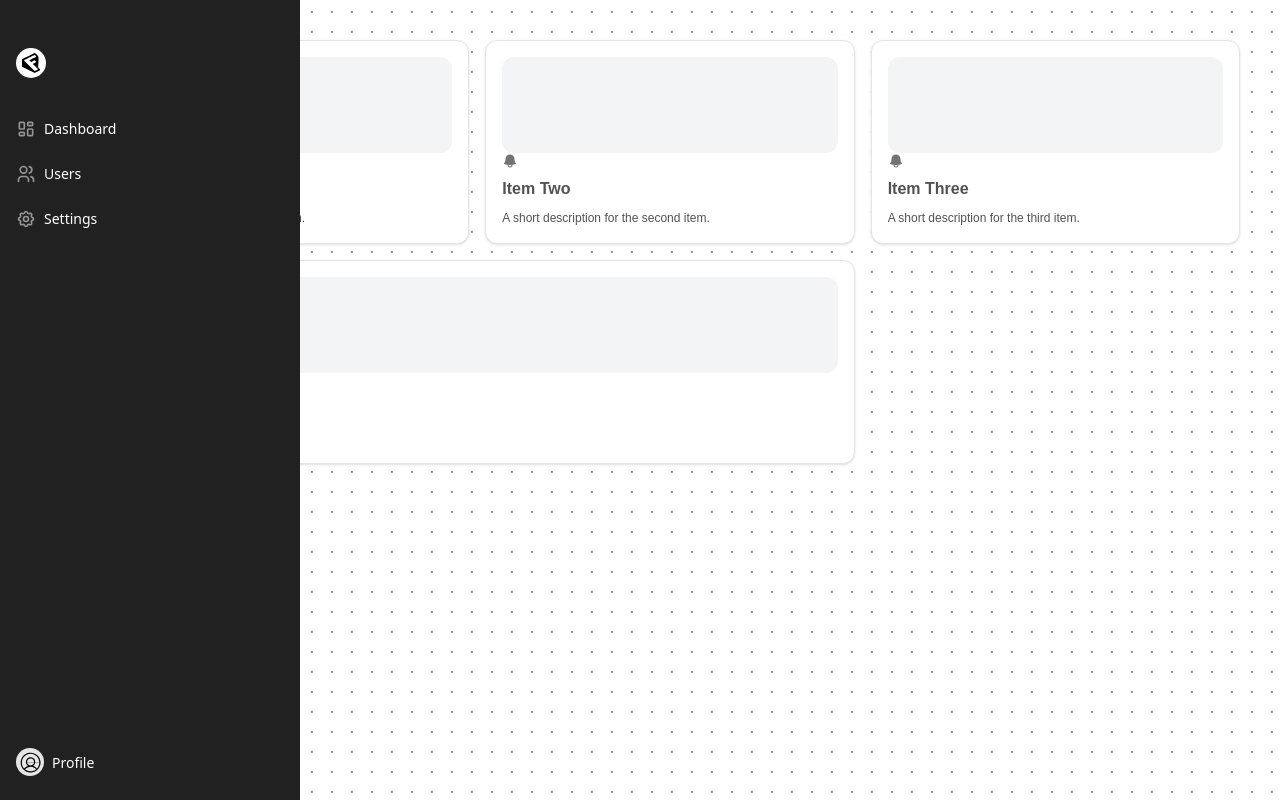
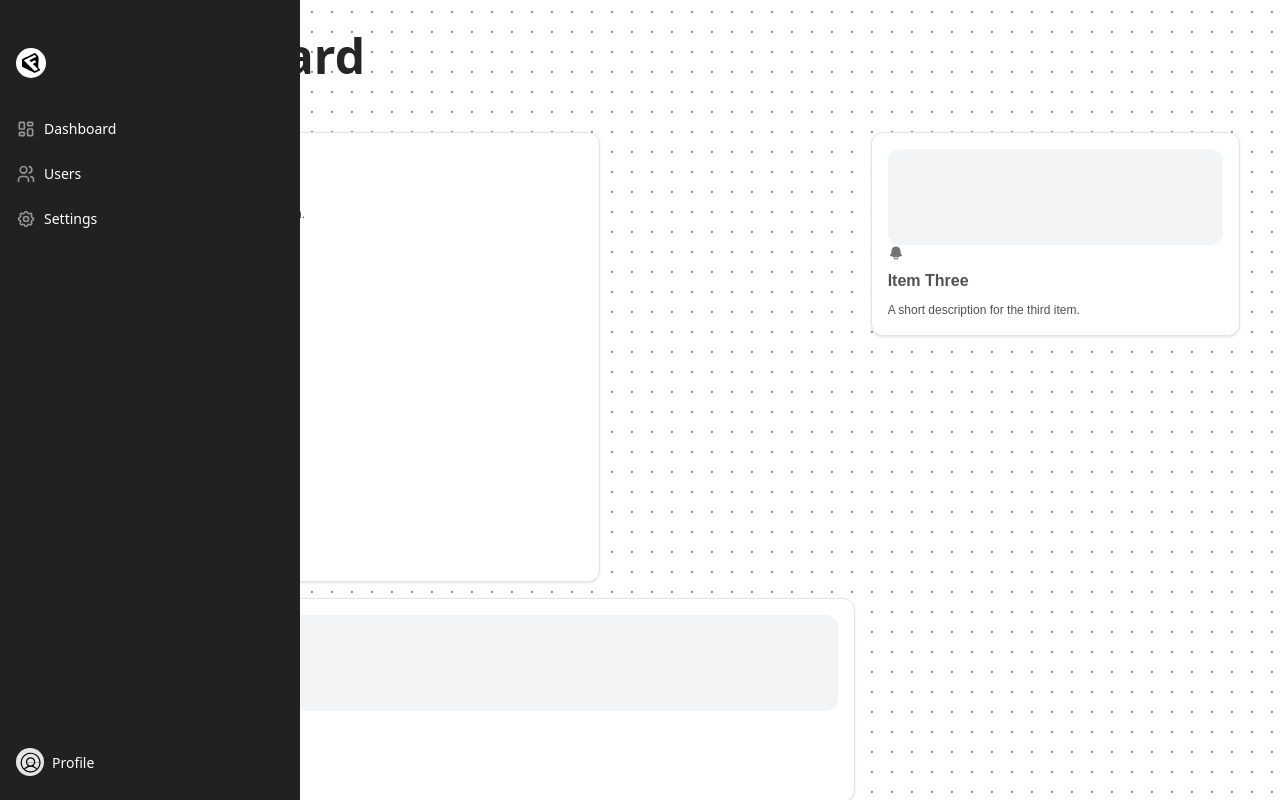
Before and after one commit to Jaysurieya/BMI, a React (Vite) app in the folder frontend/: page /dashboard in a window 1280 px wide. Built offline with nearby package versions, Linux system fonts and the light colour scheme.

Commit message:
dashboard slighly changed

```diff
--- a/frontend/src/components/Main.jsx
+++ b/frontend/src/components/Main.jsx
@@ -1,6 +1,7 @@
 import React from 'react';
 import { BentoGrid, BentoGridItem } from './Bento-grid';
 import { BellIcon } from '@heroicons/react/24/solid';
+import '../css/Main.css';
 
 // A placeholder for the header content
 const Skeleton = () => (
@@ -20,14 +21,8 @@ export default function MyPage() {
     {
       title: "Item One",
       description: "A short description for the first item.",
-      header: <Skeleton />,
       icon: <BellIcon style={{ height: '1rem', width: '1rem', color: '#737373' }} />,
-    },
-    {
-      title: "Item Two",
-      description: "A short description for the second item.",
-      header: <Skeleton />,
-      icon: <BellIcon style={{ height: '1rem', width: '1rem', color: '#737373' }} />,
+      className: "div_1",
     },
     {
       title: "Item Three",
--- a/frontend/src/components/Sidebar_use.jsx
+++ b/frontend/src/components/Sidebar_use.jsx
@@ -74,6 +74,12 @@
         {/* Main content area with proper margin */}
         <div className="main-content">
           <Background>
+            <p style={{"font-size" : "3rem",
+              "font-weight": "700",
+              "color": "#262626",
+              "margin-left": "0.5rem",
+              "padding-left": "35px",
+              "padding-top": "20px"}}>DashBoard</p>
             <MyPage />
           </Background>
         </div>
--- a/frontend/src/css/Bento-grid.css
+++ b/frontend/src/css/Bento-grid.css
@@ -59,6 +59,10 @@
 
 /* You can add custom classes for column spans */
 @media (min-width: 768px) {
+  .div_1 {
+      grid-column: span 2 / span 2; /* Make it 2 columns wide */
+      grid-row: span 2 / span 2;    /* Make it 2 rows tall */
+    }
     .md-col-span-2 {
         grid-column: span 2 / span 2;
     }
--- /dev/null
+++ b/frontend/src/css/Main.css
@@ -0,0 +1,4 @@
+.div_1{
+    height: 450px;
+    width: 500px;
+}
--- a/frontend/src/css/Sidebar_use.css
+++ b/frontend/src/css/Sidebar_use.css
@@ -90,3 +90,7 @@
 .dark .sidebar-icon-style {
   color: #e5e5e5; /* neutral-200 */
 }
+.main-content {
+  width: "100%";
+  display: flex;
+}
```
